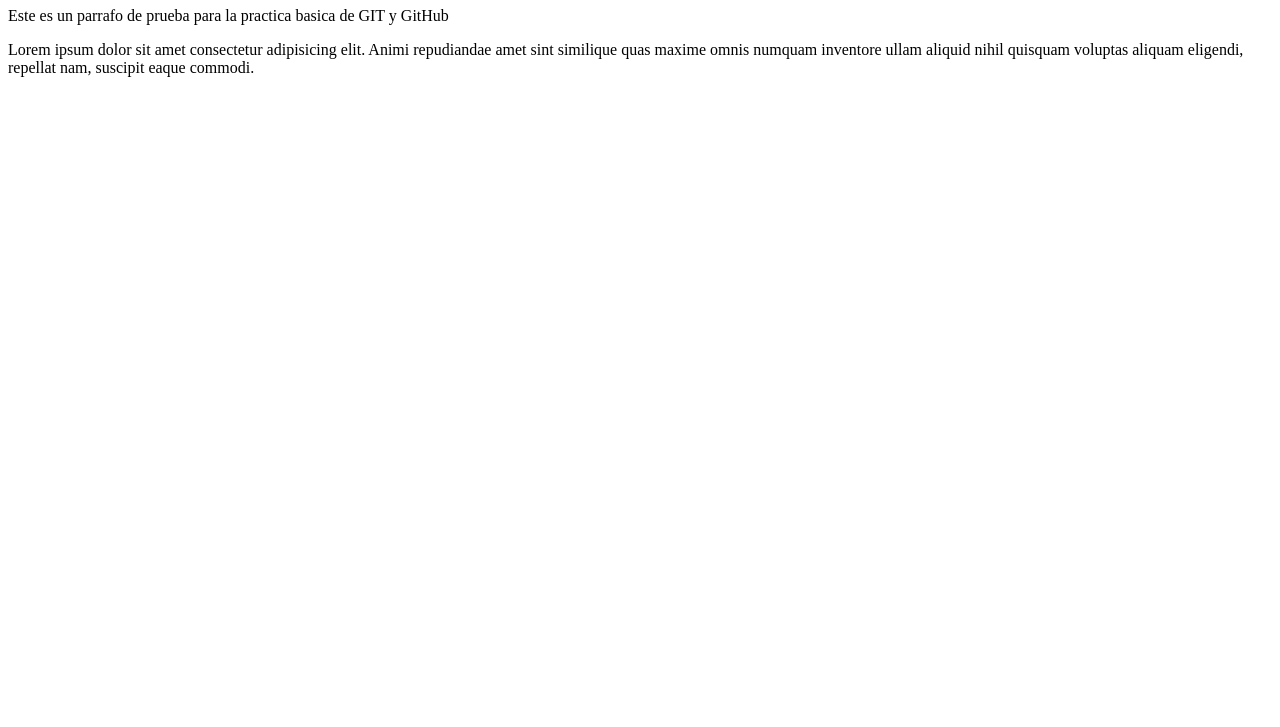
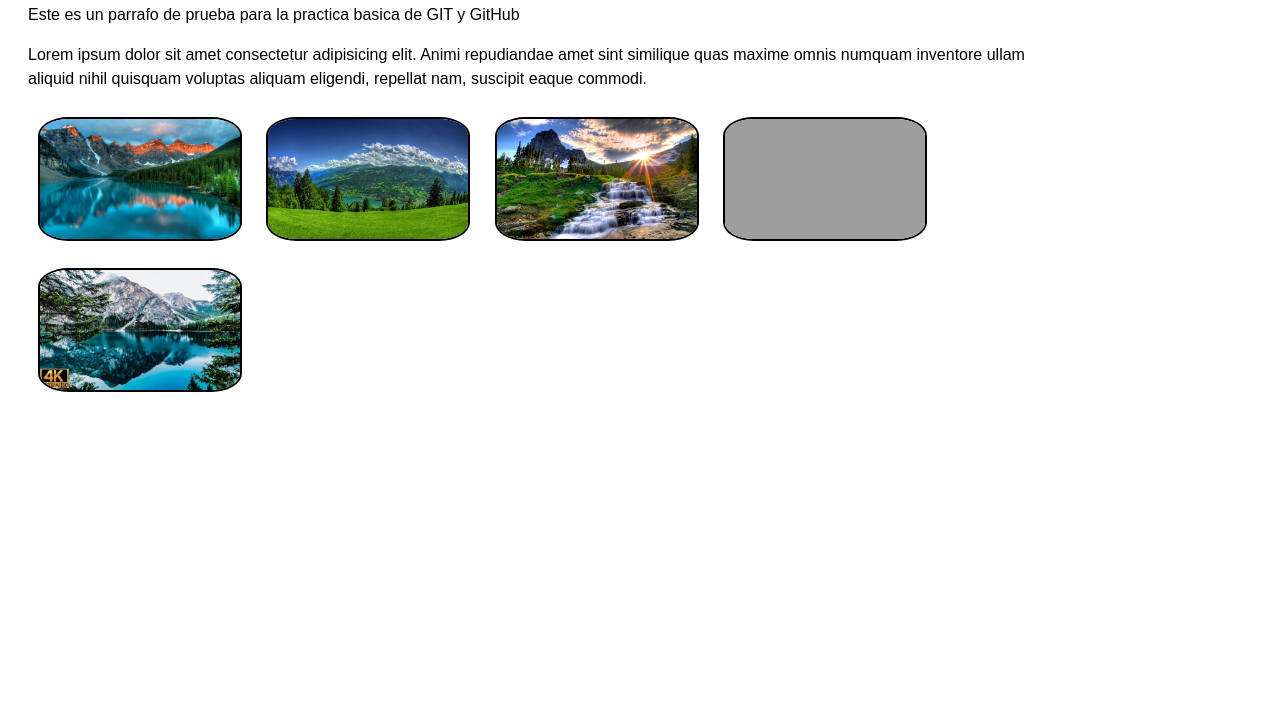
Before and after one commit to DeibyJG/Practicarepbasicof3312818, a plain HTML site: page index.html in a window 1280 px wide. Shown: the part 73-800 px from the top of the page. Drawn offline with Linux system fonts and the light colour scheme; grey boxes are pictures that could not be loaded.

Commit message:
commit adicional dic 1

```diff
--- a/index.html
+++ b/index.html
@@ -1,14 +1,26 @@
 <!DOCTYPE html>
 <html lang="en">
+
 <head>
     <meta charset="UTF-8">
     <meta name="viewport" content="width=device-width, initial-scale=1.0">
     <title>Document</title>
     <link rel="stylesheet" href="./style.css">
 </head>
+
 <body>
-    <h1>Mi primer prctica de GIT y GitHub</h1>
-    <p>Este es un parrafo de prueba para la practica basica de GIT y GitHub</p>
-    Lorem ipsum dolor sit amet consectetur adipisicing elit. Animi repudiandae amet sint similique quas maxime omnis numquam inventore ullam aliquid nihil quisquam voluptas aliquam eligendi, repellat nam, suscipit eaque commodi.
+
+    <section class="main">
+        <h1>Mi primer prctica de GIT y GitHub</h1>
+        <p>Este es un parrafo de prueba para la practica basica de GIT y GitHub</p>
+        <p>Lorem ipsum dolor sit amet consectetur adipisicing elit. Animi repudiandae amet sint similique quas maxime omnis numquam inventore ullam aliquid nihil quisquam voluptas aliquam eligendi, repellat nam, suscipit eaque commodi.</p>
+
+        <img src="./img/paisaje1.jpg" alt="">
+        <img src="./img/paisaje2.jpg" alt="">
+        <img src="./img/paisaje3.jpg" alt="">
+        <img src="./img/paisaje4.jpg" alt="">
+        <img src="./img/paisaje5.jpg" alt="">
+    </section>
 </body>
+
 </html>
--- a/mensaje.js
+++ /dev/null
@@ -1 +0,0 @@
-alert("Hola Usuario, bienvenido a la practica basica de GIT y GitHub");
--- a/style.css
+++ b/style.css
@@ -2,3 +2,19 @@ h1{
     color: blue;
     background-color: lightgray;
 }
+
+.main{
+    width: 80%;
+    font-family: Arial, sans-serif;
+    font-size: 16px;
+    line-height: 1.5;
+    margin: 20px;
+}
+
+img{
+    width: 200px;
+    height: 120px;
+    margin: 10px;
+    border-radius: 15%;
+    border: 2px solid black;
+}
```
Also changed, not shown: img/paisaje1.jpg (added), img/paisaje2.jpg (added), img/paisaje3.jpg (added), img/paisaje5.jpg (added), 1 other file.
